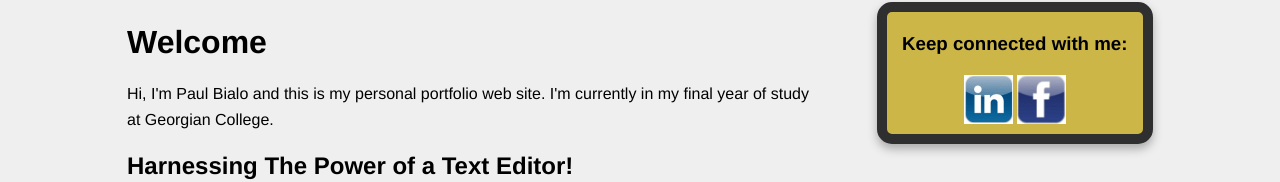
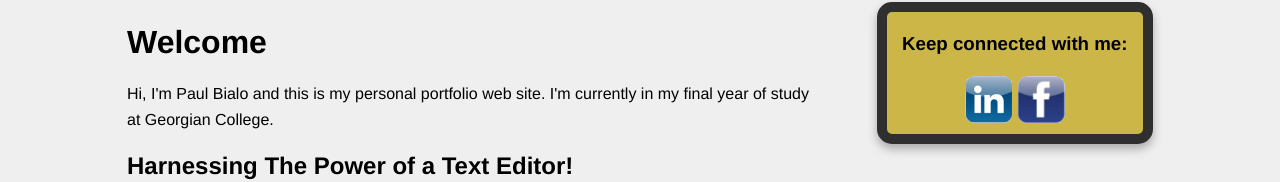
Before and after one commit to pbialo/AdvancedWebAssignment1Re, a plain HTML site: page index.html in a window 1280 px wide. Shown: the part 182-364 px from the top of the page. Drawn offline with nearby package versions, Linux system fonts and the light colour scheme.

Commit message:
Updated contact and index pages to use png version of images

```diff
--- a/index.html
+++ b/index.html
@@ -86,8 +86,8 @@
                 <aside>
                     <div class = "connected">
                         <h3>Keep connected with me:</h3>
-                        <a href="http://ca.linkedin.com/in/paulbialo/"><img src="img/linkedin.gif" alt="LinkedIn"></a>
-                        <a href="https://www.facebook.com/paul.bialo"><img src="img/fb.gif" alt="Facebook"></a>
+                        <a href="http://ca.linkedin.com/in/paulbialo/"><img src="img/linkedin.png" alt="LinkedIn"></a>
+                        <a href="https://www.facebook.com/paul.bialo"><img src="img/facebook.png" alt="Facebook"></a>
                     </div>
                 </aside>
             </div>
```
Also changed, not shown: contact.html (+2 -2 lines), img/facebook.png (added), img/linkedin.png (added).
